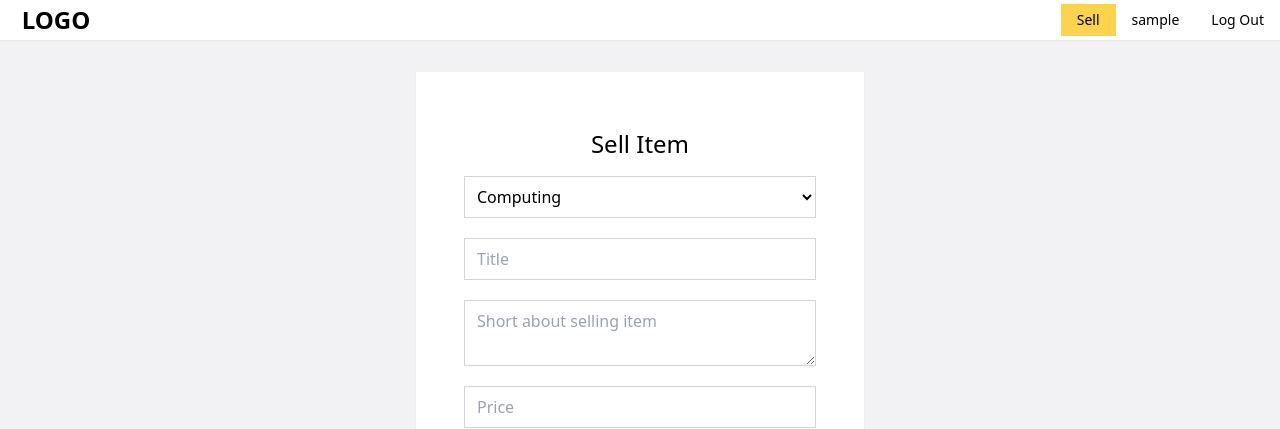
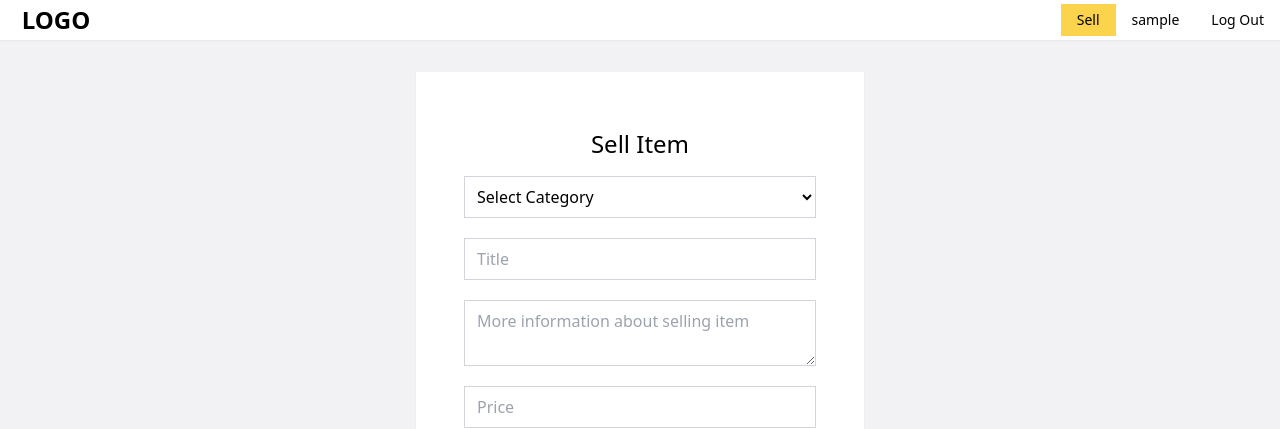
Before and after one commit to dkumza/tts_client, a React (Vite) app: page /sell in a window 1280 px wide. Shown: the top 429 px of the page. Built offline with nearby package versions, Linux system fonts and the light colour scheme; sample sign-in values are in the browser's storage.

Commit message:
sell validation up

```diff
--- a/src/components/pages/sell/Sell.jsx
+++ b/src/components/pages/sell/Sell.jsx
@@ -40,21 +40,24 @@ export const Sell = () => {
    const formik = useFormik({
       initialValues: {
          title: '',
-         cat_id: '',
+         cat_id: 0,
          content: '',
          price: '',
          username,
          sub_id: '',
       },
       validationSchema: Yup.object({
-         // cat_id: Yup.categories(),
+         cat_id: Yup.number().min(1, '*Select category is required'),
          title: Yup.string()
+            .trim()
             .min(3, '*Title must be at least 3 characters long')
             .required('*Title is required'),
          username: Yup.string()
+            .trim()
             .min(3, '*Username name must be at least 3 characters long')
             .required('*Sellers Name is required'),
          content: Yup.string()
+            .trim()
             .min(6, '*About must be at least 6 characters long')
             .required('*About is required'),
          price: Yup.number()
@@ -82,7 +85,7 @@ export const Sell = () => {
                   onBlur={formik.handleBlur}
                   value={formik.values.cat_id}
                >
-                  <option className="" disabled>
+                  <option value={0} className="" disabled>
                      Select Category
                   </option>
                   {categories &&
@@ -111,7 +114,7 @@ export const Sell = () => {
                   className="w-full px-3 py-2 border border-gray-300  focus:outline-none focus:ring-2 focus:ring-amber-400"
                   id="content"
                   type="test"
-                  placeholder="Short about selling item"
+                  placeholder="More information about selling item"
                   name="content"
                   onChange={formik.handleChange}
                   onBlur={formik.handleBlur}
```
